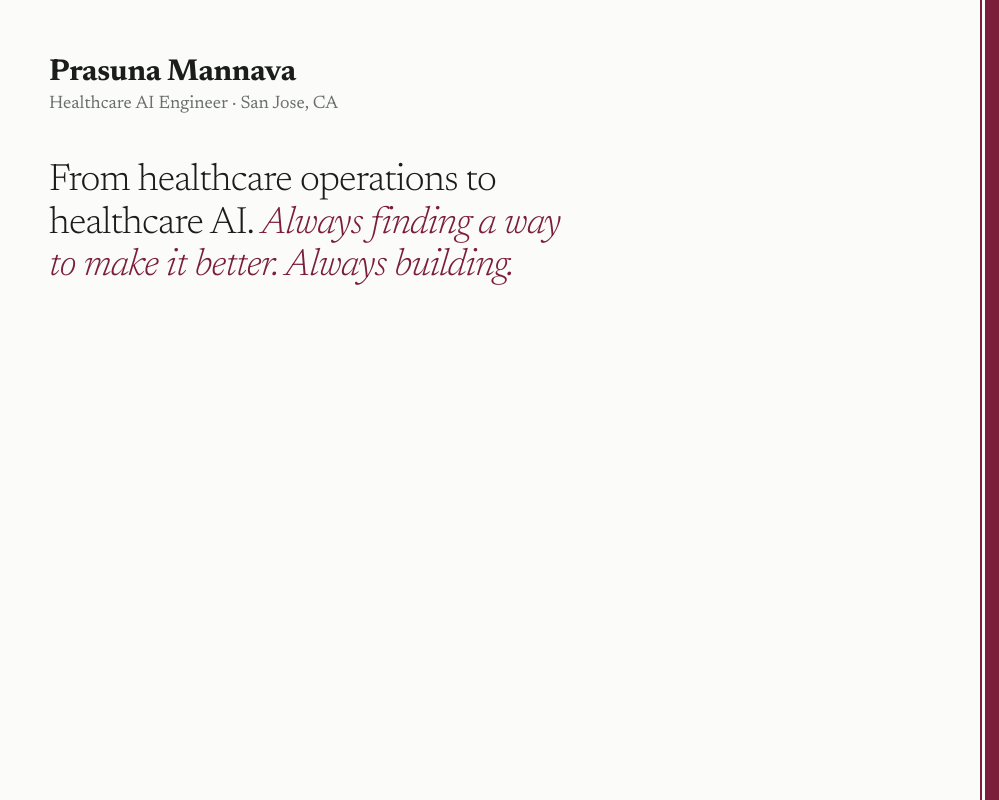
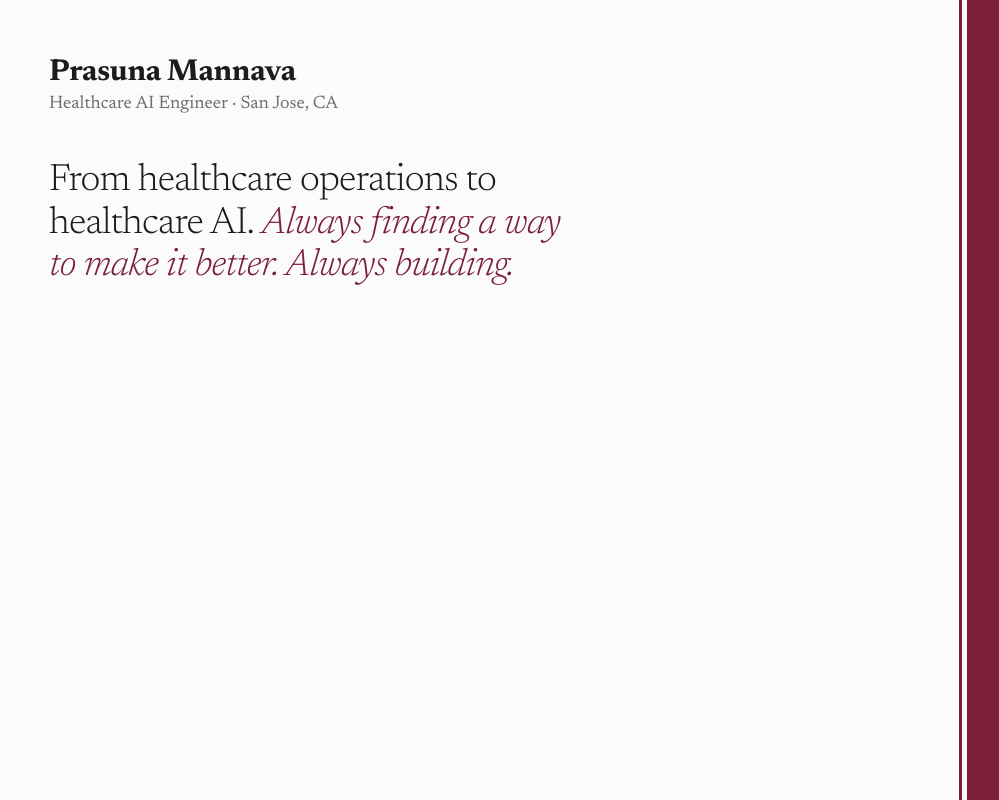
Before and after one commit to PrasunaM/PrasunaM.github.io, a plain HTML site: page index.html in a window 1280 px wide. Shown: the whole page, without its empty margins (281-1280 px from the left). Drawn offline with Linux system fonts and the light colour scheme.

Commit message:
margin broader

```diff
--- a/index.html
+++ b/index.html
@@ -13,8 +13,8 @@
 }
 *{box-sizing:border-box}
 body{margin:0;background:var(--bg);color:var(--ink);font-family:"Newsreader",Georgia,"Times New Roman",serif;font-size:18px;line-height:1.6;padding-inline:20px;padding-block:56px}
-body::after{content:"";position:fixed;top:0;right:0;bottom:0;width:22px;background:linear-gradient(to right,var(--bg) 0 3px,var(--accent) 3px 5px,var(--bg) 5px 8px,var(--accent) 8px 100%);pointer-events:none}
-@media (max-width:600px){body{padding-right:36px}}
+body::after{content:"";position:fixed;top:0;right:0;bottom:0;width:44px;background:linear-gradient(to right,var(--bg) 0 4px,var(--accent) 4px 7px,var(--bg) 7px 12px,var(--accent) 12px 100%);pointer-events:none}
+@media (max-width:600px){body{padding-right:56px}}
 .wrap{max-width:620px;margin:0 auto;display:flex;flex-direction:column;gap:44px}
 header{display:flex;gap:20px;align-items:center;flex-wrap:wrap}
 .photo{width:76px;height:76px;border-radius:50%;object-fit:cover;border:1px solid var(--line);flex:none}
```
